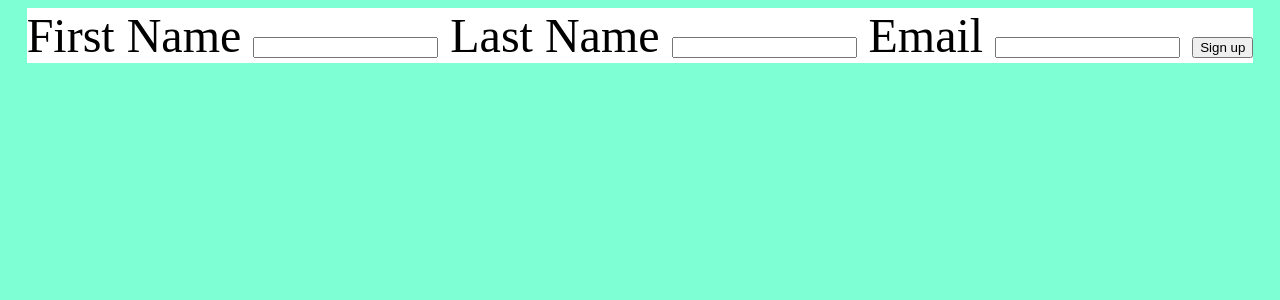
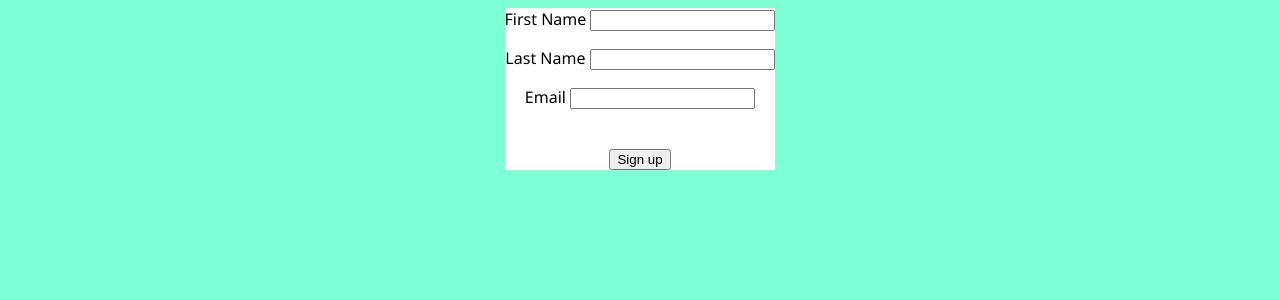
Before and after one commit to Valentine057/flask-social-media, a Flask app: page / in a window 1280 px wide. Shown: the top 300 px of the page. Run offline with Flask 3, Linux system fonts and the light colour scheme.

Commit message:
fix form submission

```diff
--- a/app.py
+++ b/app.py
@@ -10,8 +10,8 @@ def index():
 
 @app.route('/sign-up', methods=['POST'])
 def sign_up():
-    first_name = request.form['firstname']
-    last_name = request.form['lastname']
+    first_name = request.form['firstName']
+    last_name = request.form['lastName']
     email = request.form['email']
 
     return f"Welcome to our app, {first_name} {last_name}"
--- a/static/style.css
+++ b/static/style.css
@@ -2,11 +2,16 @@ body {
     background-color: aquamarine;
     display: flex;
     justify-content: center;
+    font-family: 'Segoe UI', Tahoma, Geneva, Verdana, sans-serif;
 }
 
 div {
     background-color: white;
     border-style: 3px double grey;
     padding: auto 5vw;
-    font-size: 3rem;
+    text-align: center;
 }
+
+form input[type=text], form input[type=email] {
+    margin-bottom: 1rem;
+}
--- a/templates/index.html
+++ b/templates/index.html
@@ -9,12 +9,11 @@
         <div>
             <form action="/sign-up" method="post">
                 <label for="firstname">First Name</label>
-                <input type="text" id="firstname" Name"firstname">
+                <input type="text" id="firstName" name="firstName"><br>
                 <label for="lastname">Last Name</label>
-                <input type="text" id="lastname" Name"lastname">
+                <input type="text" id="lastName" name="lastName"><br>
                 <label for="email">Email</label>
-                <input type="email" id="email" Name"email">
-
+                <input type="email" id="email" name="email"><br><br>
 
                 <input type="submit" value="Sign up">
             </form>
```
